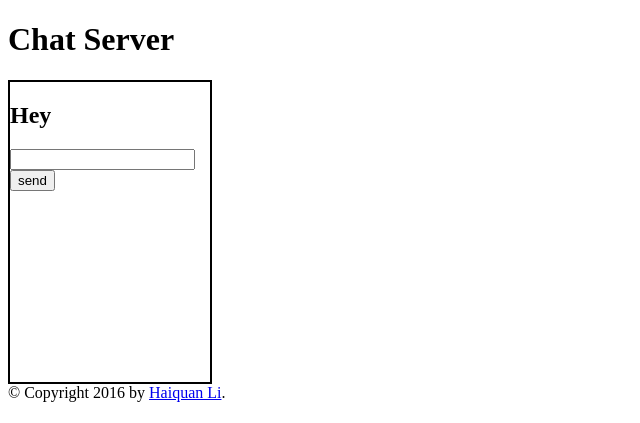
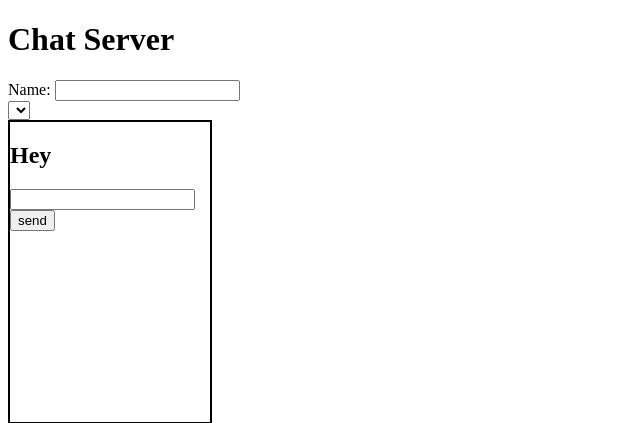
Before and after one commit to shisaq/chat-server, a Flask app: page / in a window 1280 px wide. Shown: the top 423 px of the page, without its empty margins (0-640 px from the left). Run offline with Flask 2, Linux system fonts and the light colour scheme; lists and menus that the app fills with data are empty; some libraries are stand-ins or nearby versions.

Commit message:
feat: user register by using a name

```diff
--- a/run.py
+++ b/run.py
@@ -9,6 +9,10 @@ socketio = SocketIO(app)
 def index():
     return render_template('index.html')
 
+@socketio.on('my name')
+def regist(name):
+    emit('response name', {'data': name['data']})
+
 @socketio.on('message')
 def handle_message(msg):
     print('Message:' + msg)
--- a/static/app.js
+++ b/static/app.js
@@ -2,8 +2,21 @@ $(document).ready(function() {
   var socket = io.connect();
 
   socket.on('connect', function() {
-    socket.send('User connected.')
+    socket.send('User connected.');
     console.log('Yeah! Connected!');
+  });
+
+  socket.on('response name', function(name) {
+    $('.nameList').append('<option value="' + name.data + '">' + name.data + '</option>');
+  });
+
+  $('#myName').keyup(function(event){
+    if (event.keyCode == 13) {
+      socket.emit('my name', {data: $('#myName').val()});
+      $('#myName').prop('readonly', true)
+                  .css('color', 'grey');
+      return false;
+    }
   });
 
   socket.on('message', function(msg) {
--- a/templates/index.html
+++ b/templates/index.html
@@ -8,6 +8,14 @@
 {% endblock %}
 {% block content %}
   <h1>Chat Server</h1>
+  <nav>
+    <div class="myNameBar">
+      Name:
+      <input type="text" id="myName">
+    </div>
+    <select class="nameList">
+    </select>
+  </nav>
   <section class="rooms">
     <article class="room">
       <h2>Hey</h2>
```
Also changed, not shown: 1 other file.
